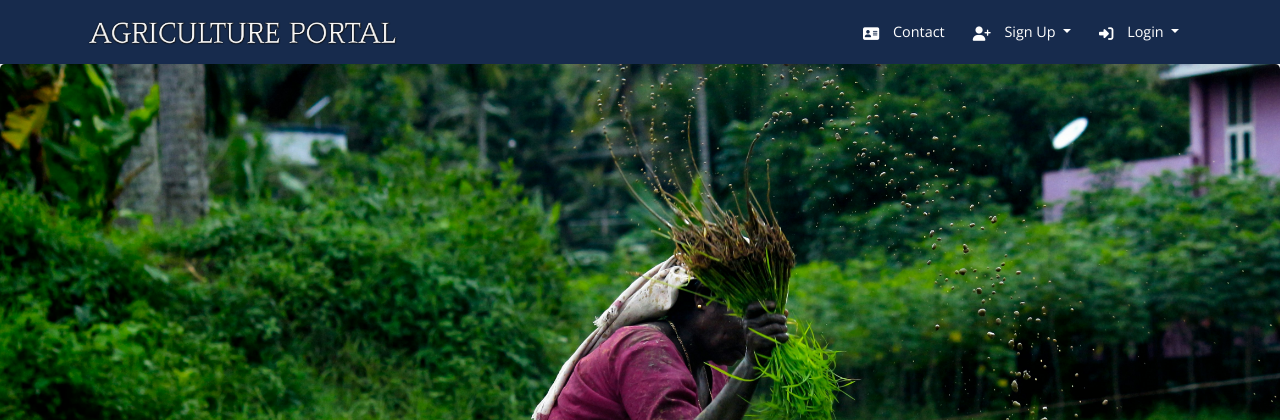
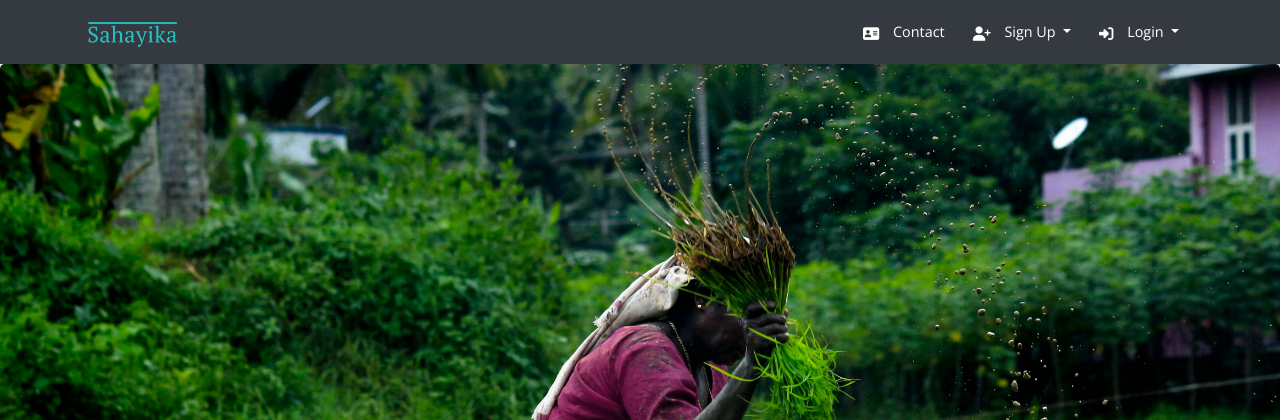
Before and after one commit to WaveOPS/Sahayika, a PHP site: page /projects/ in a window 1280 px wide. Shown: the top 420 px of the page. Run offline with PHP 8.4, Linux system fonts and the light colour scheme; some libraries are stand-ins or nearby versions.

Commit message:
darkened navbar and added logo

```diff
--- a/index.php
+++ b/index.php
@@ -66,7 +66,7 @@
       id="navbar-main"
       class="
         navbar navbar-main navbar-expand-lg
-        bg-default
+        bg-dark
         navbar-light
         position-sticky
         top-0
@@ -78,7 +78,7 @@
         <ul class="navbar-nav navbar-nav-hover align-items-lg-center">
           <li class="nav-item dropdown">
             <a href="index.php" class="navbar-brand mr-lg-5 text-white">
-              <img src="assets/img/nav.png" />
+              <img src="assets/img/sahayika.png" />
             </a>
           </li>
         </ul>
@@ -94,7 +94,7 @@
         >
           <span class="navbar-toggler-icon text-white"></span>
         </button>
-        <div class="navbar-collapse collapse bg-default" id="navbar_global">
+        <div class="navbar-collapse collapse bg-dark" id="navbar_global">
           <div class="navbar-collapse-header">
             <div class="row">
               <div class="col-10 collapse-brand">
```
Also changed, not shown: assets/img/sahayika.png (added).
